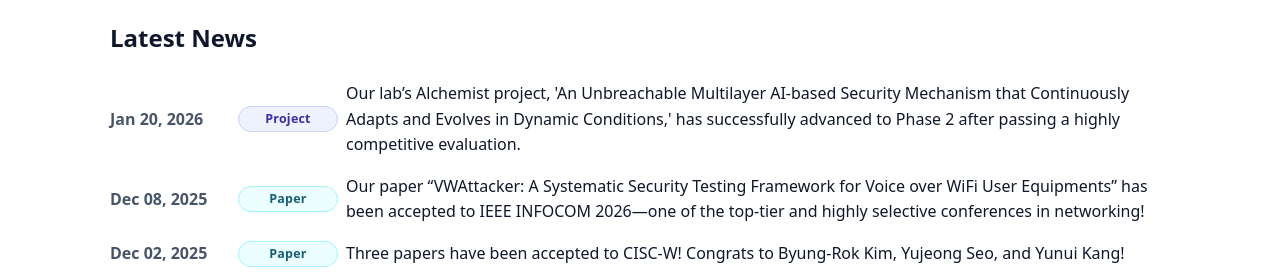
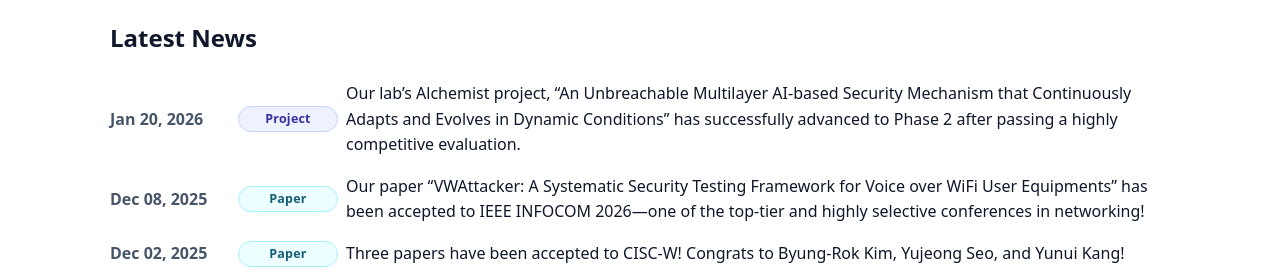
Before and after one commit to comsyssec/comsyssec.github.io, a Jekyll site: the page built from index.md, in a window 1280 px wide. Shown: the part 597-874 px from the top of the page. Built offline with Jekyll 4.4.1, drawn with Linux system fonts in a browser that asks for light colours.

Commit message:
news updated

```diff
--- a/_data/news.yml
+++ b/_data/news.yml
@@ -1,6 +1,6 @@
 - date: 2026-01-20
   category: project
-  title: "Our lab’s Alchemist project, 'An Unbreachable Multilayer AI-based Security Mechanism that Continuously Adapts and Evolves in Dynamic Conditions,' has successfully advanced to Phase 2 after passing a highly competitive evaluation."
+  title: "Our lab’s Alchemist project, “An Unbreachable Multilayer AI-based Security Mechanism that Continuously Adapts and Evolves in Dynamic Conditions” has successfully advanced to Phase 2 after passing a highly competitive evaluation."
 
 - date: 2025-12-08
   category: paper
```
